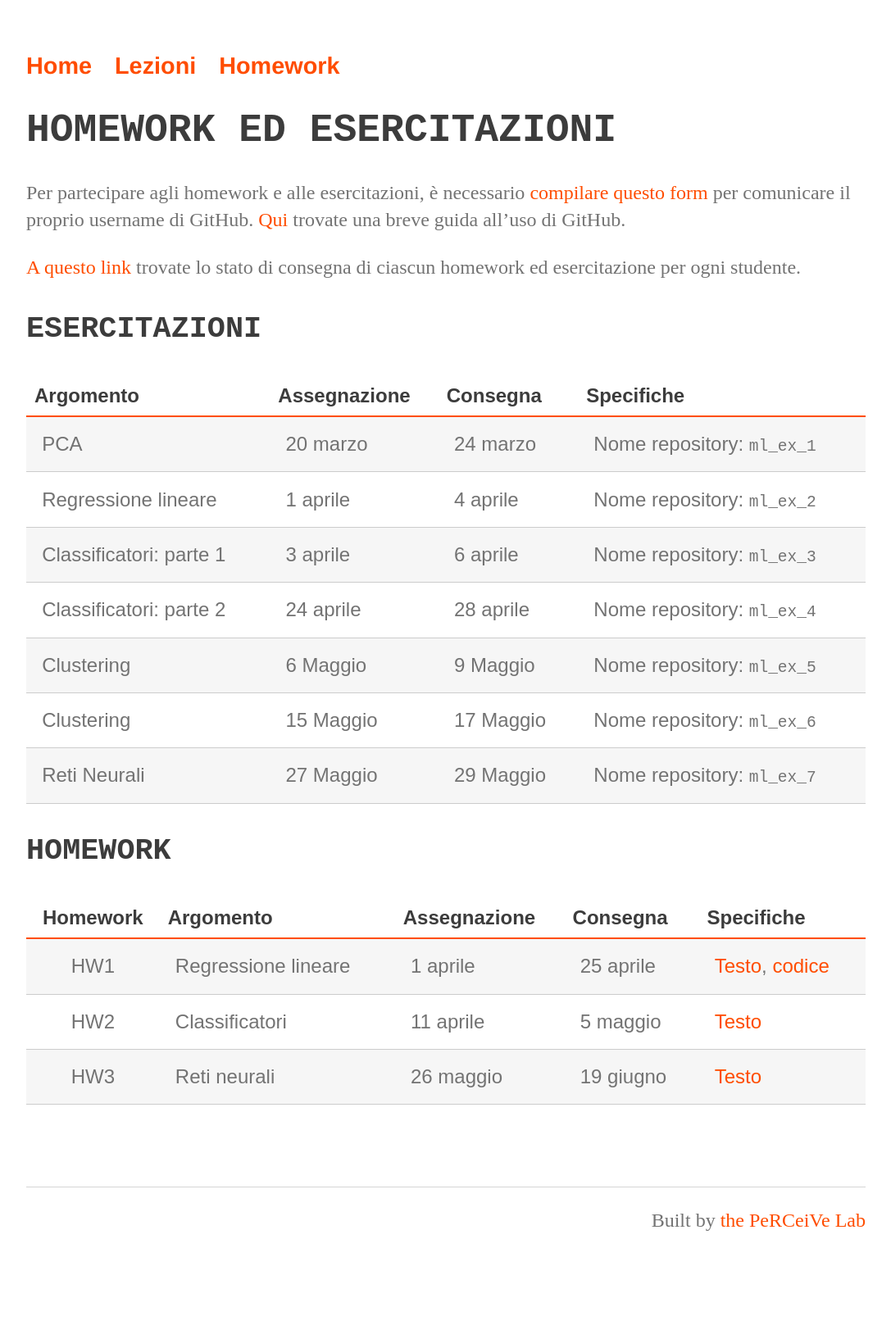
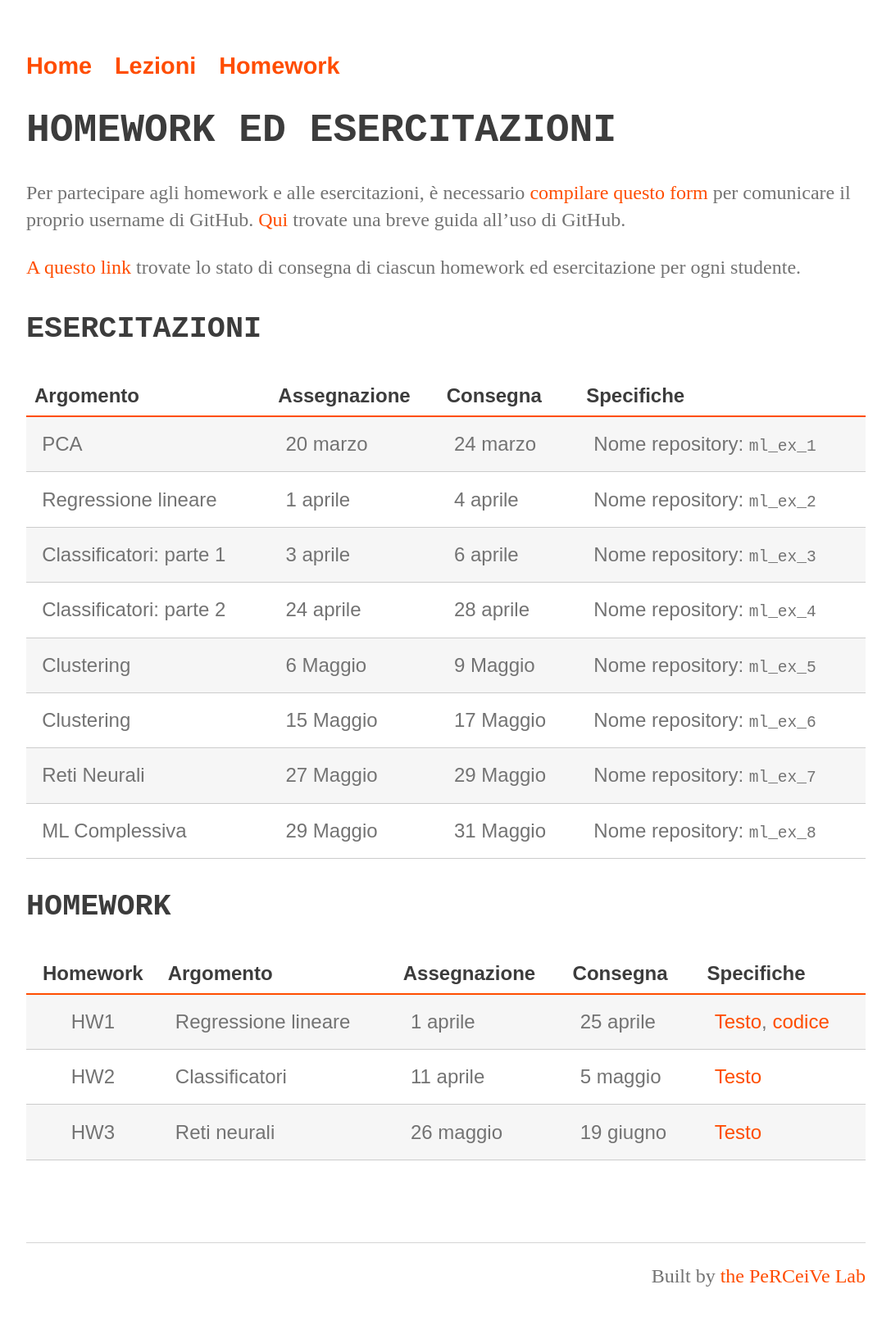
Before and after one commit to perceivelab/ml-mz-2025, a Jekyll site: the page built from homework.md, in a window 1280 px wide. Shown: the whole page at 82% size, without its empty margins (96-1183 px from the left). Built offline with Jekyll 4.4.1, drawn with Linux system fonts in a browser that asks for light colours; our own code applies the rules of GitHub Pages for plain Markdown files; before the commit the page ends 1567 px from its top, so only the background shows below that.

Commit message:
Update homework.md

```diff
--- a/homework.md
+++ b/homework.md
@@ -19,6 +19,8 @@ Per partecipare agli homework e alle esercitazioni, è necessario [compilare que
 | Clustering | 6 Maggio  | 9 Maggio | Nome repository: `ml_ex_5` |
 | Clustering | 15 Maggio  | 17 Maggio | Nome repository: `ml_ex_6` |
 | Reti Neurali | 27 Maggio  | 29 Maggio | Nome repository: `ml_ex_7` |
+| ML Complessiva | 29 Maggio  | 31 Maggio | Nome repository: `ml_ex_8` |
+
 
 
 ### HOMEWORK
```
